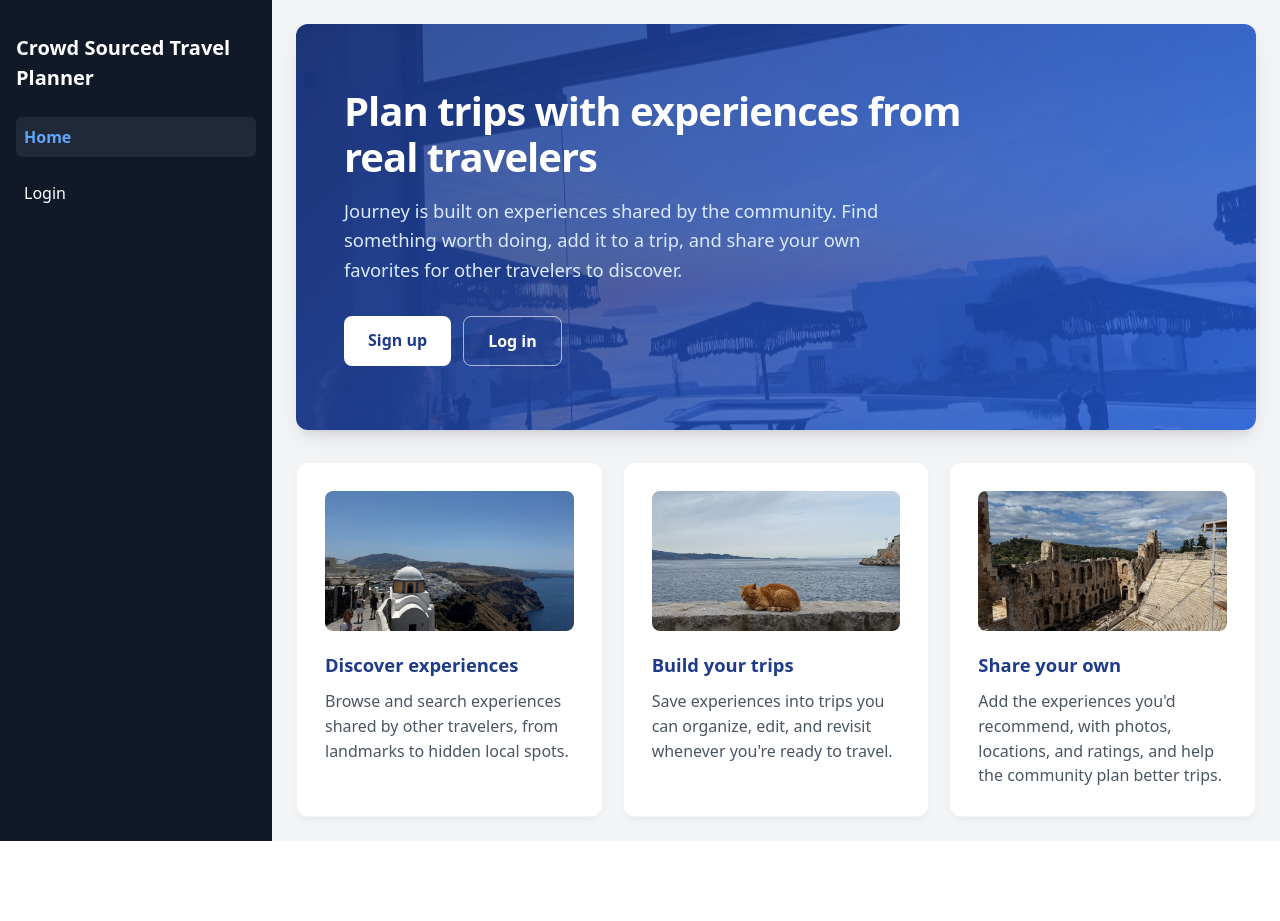
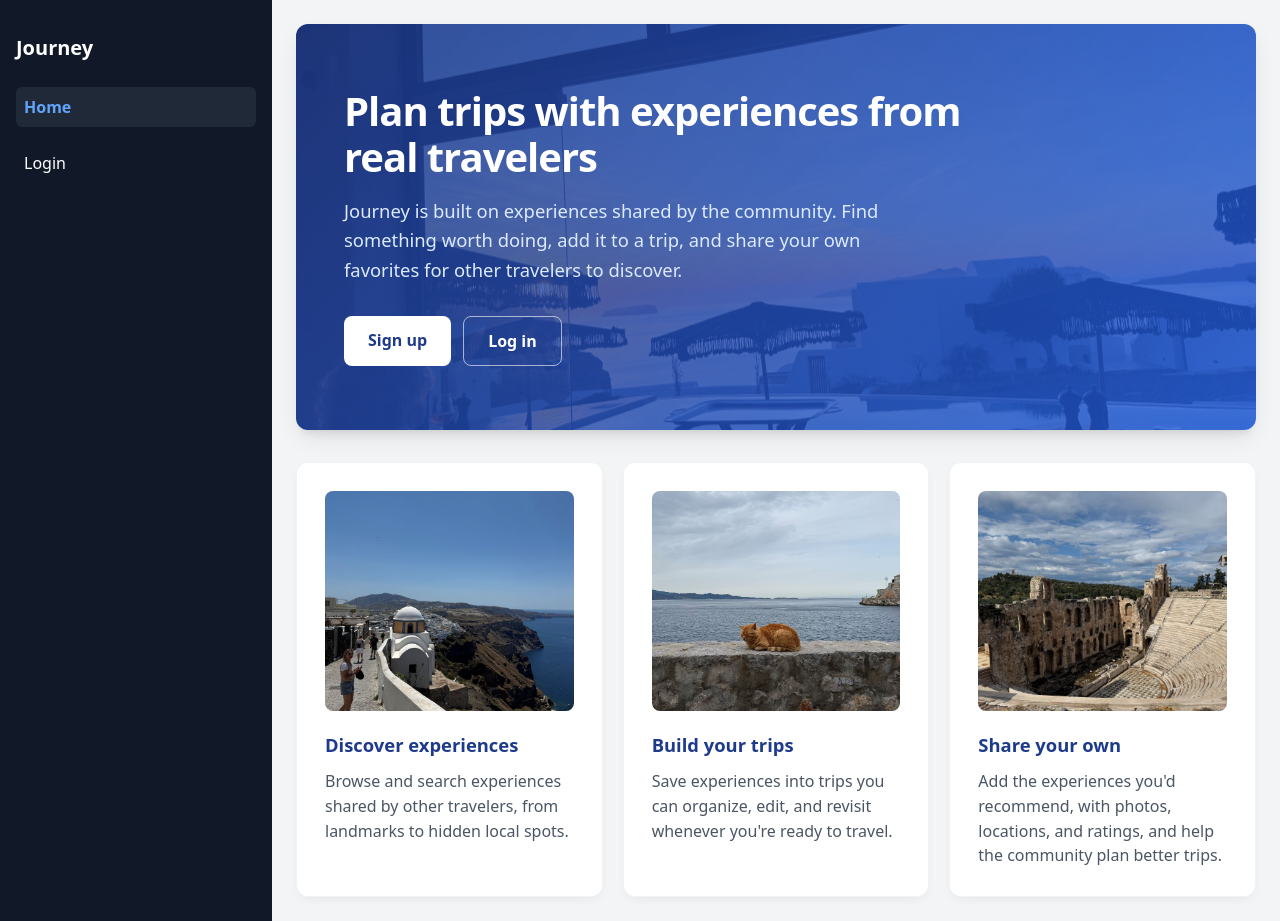
Before and after one commit to travel-project-team/Crowd-Sourced-Travel-Planner, a React (Vite) app in the folder frontend/: page /home in a window 1280 px wide. Before the commit the page ends 841 px from the top, so only its background shows below. Built offline with nearby package versions, Linux system fonts and the light colour scheme; no server answers.

Commit message:
Search delete fix, homepage image resizing, and changed sidebar and index.html to reflect new project name "Journey"

```diff
--- a/frontend/index.html
+++ b/frontend/index.html
@@ -8,7 +8,7 @@
     <link rel="icon" type="image/svg+xml" href="/src/assets/hot-air-balloon.jpg" />
     <meta name="viewport" content="width=device-width, initial-scale=1.0" />
     <!-- Project name in browser tab -->
-    <title>Travel Planner</title>
+    <title>Journey</title>
   </head>
   <body>
     <div id="root"></div>
--- a/frontend/src/components/Sidebar.jsx
+++ b/frontend/src/components/Sidebar.jsx
@@ -4,7 +4,7 @@ import "../styles/Sidebar.css"
 export const Sidebar = ({user}) => {
   return (
     <aside className="sidebar-container">
-      <h2>Crowd Sourced Travel Planner</h2>
+      <h2>Journey</h2>
       <nav>
         <NavLink to="/home">Home</NavLink>
         {(user) &&(
--- a/frontend/src/pages/SearchPage.jsx
+++ b/frontend/src/pages/SearchPage.jsx
@@ -58,6 +58,18 @@ export const SearchPage = () => {
         fetchExperiences("");
     };
 
+    // Delete: calls the API and updates state
+    const handleDeleteExperience = async (experienceId) => {
+        if (window.confirm("Are you sure you want to delete this Experience?")) {
+            try {
+                await experiencesApi.remove(experienceId);
+                setExperiences(prev => prev.filter(e => e._id !== experienceId));
+            } catch (err) {
+                alert(`Failed to delete experience: ${err.message}`);
+            }
+        }
+    };
+
     return (
         <div className="experiences-container">
             <h2 className="experiences-heading">Search Experiences</h2>
@@ -95,9 +107,7 @@ export const SearchPage = () => {
                                 key={experience._id}
                                 experience={experience}
                                 currentUser={currentUser}
-                                onExperienceDeleted={(id) =>
-                                    setExperiences(prev => prev.filter(e => e._id !== id))
-                                }
+                                onExperienceDeleted={handleDeleteExperience}
                             />
                         ))
                     )}
--- a/frontend/src/styles/HomePage.css
+++ b/frontend/src/styles/HomePage.css
@@ -1,6 +1,8 @@
 /* The following CSS was generated using Qwen 2.5. The transcript [https://oregonstateuniversity-my.sharepoint.com/:w:/g/personal/valderrm_oregonstate_edu/IQB9LrvrOmcNSJcl7jhF9_5uAQsnhLruhQ5L5Vp4tvgBgos?e=npK8ax] documents the GenAI interaction that led to this is under the HomePage.css Section. */
 .home-container {
     width: 100%;
+    max-width: 1200px;
+    margin: 0 auto;
     display: flex;
     flex-direction: column;
     gap: 32px;
@@ -89,7 +91,7 @@
 
 .home-feature-img {
     width: 100%;
-    height: 140px;
+    height: 220px;
     object-fit: cover;
     border-radius: 8px;
     margin-bottom: 14px;
```
